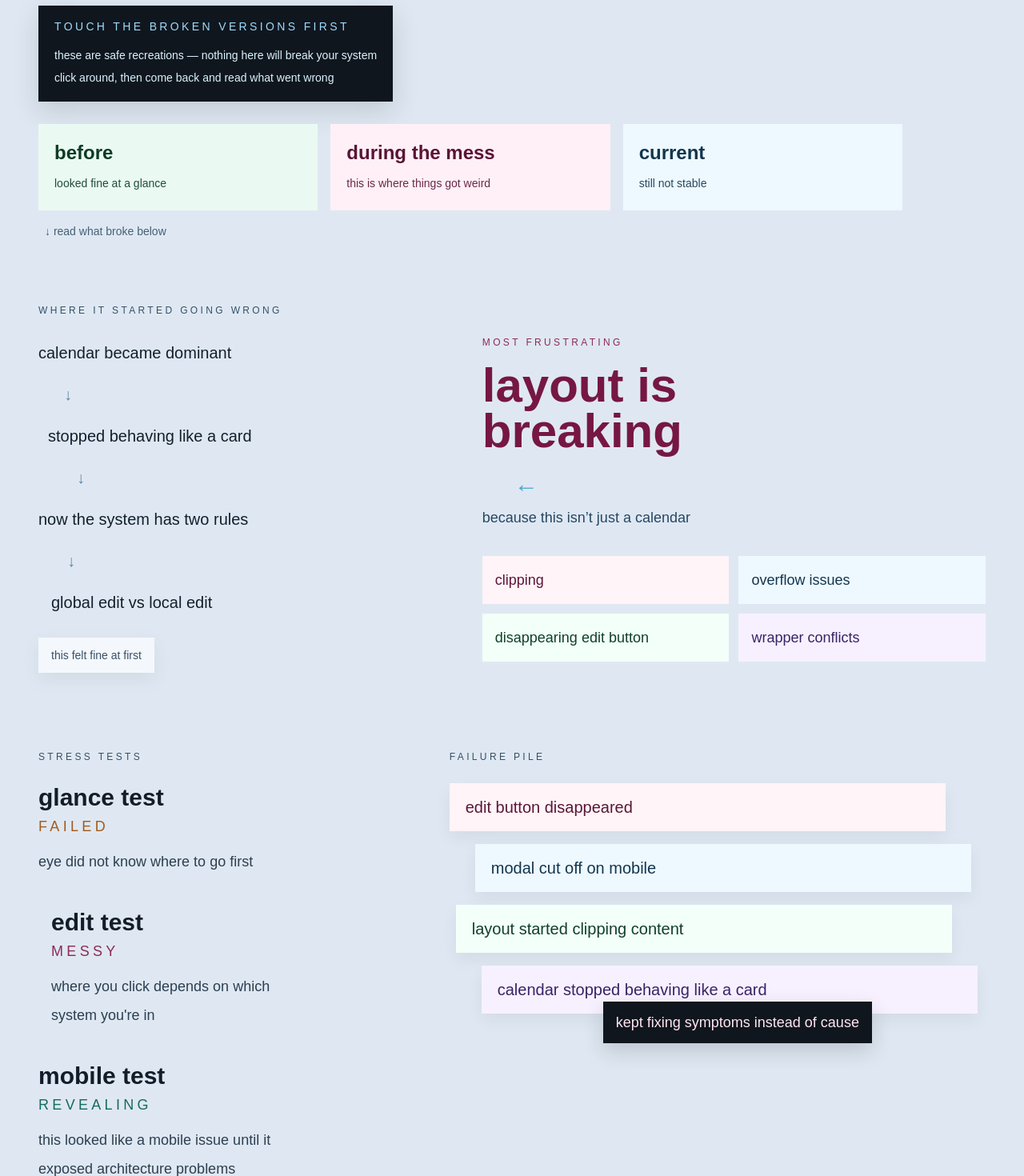
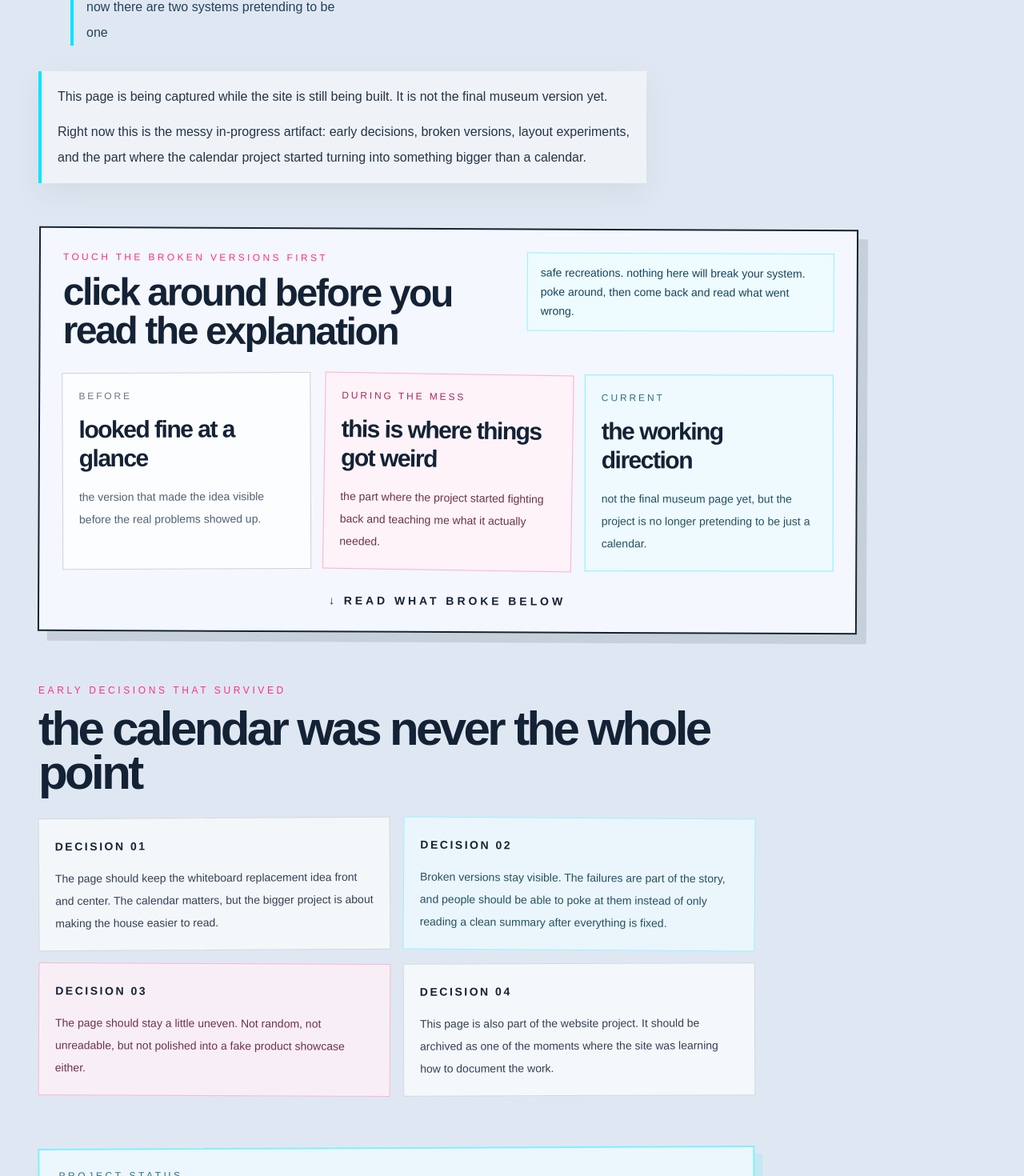
Before and after one commit to SoNerdyitHurts/so-nerdy, a Next.js app: page /projects/calendar in a window 1280 px wide. Shown: the part 657-2127 px from the top of the page at 80% size. Built offline with nearby package versions, Linux system fonts and the light colour scheme.

Commit message:
Archive messy calendar project page

```diff
--- a/src/app/projects/calendar/page.tsx
+++ b/src/app/projects/calendar/page.tsx
@@ -17,7 +17,7 @@ const pokeVersions = [
   },
   {
     title: "current",
-    note: "still not stable",
+    note: "the working direction",
     href: "/projects/calendar/exhibits/current",
   },
 ];
@@ -48,15 +48,43 @@ const stressTests = [
 ];
 
 const currentState = [
-  "partially working",
-  "still fighting itself",
-  "not stable",
-  "looks finished → isn’t",
+  "the calendar project is complete",
+  "the website page is still being built",
+  "broken versions are becoming playable artifacts",
+  "final museum page comes after this archive pass",
 ];
 
 const futureThreads = [
-  "iphone integrations for status cards",
-  "status syncing after visual direction is locked",
+  "archive this messy in-progress page",
+  "add reset logic for playable versions",
+  "build the finished project presentation",
+];
+
+const earlyDecisions = [
+  {
+    title: "decision 01",
+    body: "The page should keep the whiteboard replacement idea front and center. The calendar matters, but the bigger project is about making the house easier to read.",
+    className:
+      "rotate-[-0.35deg] border-[#142235]/15 bg-white/65 text-[#334155]",
+  },
+  {
+    title: "decision 02",
+    body: "Broken versions stay visible. The failures are part of the story, and people should be able to poke at them instead of only reading a clean summary after everything is fixed.",
+    className:
+      "rotate-[0.4deg] border-[#00e5ff]/35 bg-[#eefbff]/80 text-[#245064]",
+  },
+  {
+    title: "decision 03",
+    body: "The page should stay a little uneven. Not random, not unreadable, but not polished into a fake product showcase either.",
+    className:
+      "rotate-[0.25deg] border-[#ff2e88]/30 bg-[#fff2f8]/80 text-[#6e314c]",
+  },
+  {
+    title: "decision 04",
+    body: "This page is also part of the website project. It should be archived as one of the moments where the site was learning how to document the work.",
+    className:
+      "rotate-[-0.2deg] border-[#142235]/15 bg-white/70 text-[#334155]",
+  },
 ];
 
 export default function CalendarProjectPage() {
@@ -106,6 +134,18 @@ export default function CalendarProjectPage() {
       </div>
 
       <div className="mx-auto max-w-[1280px] px-5 pb-24 pt-10 md:px-8 lg:px-12">
+        <Link
+          href="/this-site"
+          className="mb-5 block max-w-[760px] rotate-[-0.25deg] border border-[#00e5ff]/35 bg-[#eefbff]/80 px-4 py-3 text-sm leading-7 text-[#16445c] shadow-[0_10px_28px_rgba(0,229,255,0.08)] transition hover:rotate-0 hover:border-[#ff2e88]/40 hover:bg-[#fff2f8]/80 hover:text-[#7a1b46]"
+        >
+          <span className="block text-[11px] uppercase tracking-[0.24em] text-[#2f6f86]">
+            website build artifact
+          </span>
+          <span className="mt-1 block">
+            this page is also part of the website project — see the site being built →
+          </span>
+        </Link>
+
         <div className="inline-block border border-[#ff2e88]/25 bg-[#fff2f8]/70 px-4 py-2 text-[11px] uppercase tracking-[0.24em] text-[#ad245f]">
           ⚠ live environment — changes happening without warning
         </div>
@@ -134,18 +174,36 @@ export default function CalendarProjectPage() {
           <div className="mt-6 ml-10 max-w-[340px] border-l-4 border-[#00e5ff] pl-4 text-base leading-8 text-[#22425a]">
             now there are two systems pretending to be one
           </div>
+
+          <div className="mt-8 max-w-3xl border-l-4 border-[#00e5ff] bg-white/50 px-5 py-4 text-base leading-8 text-[#243447] shadow-[0_14px_35px_rgba(20,34,53,0.06)]">
+            <p>
+              This page is being captured while the site is still being built. It
+              is not the final museum version yet.
+            </p>
+            <p className="mt-3">
+              Right now this is the messy in-progress artifact: early decisions,
+              broken versions, layout experiments, and the part where the
+              calendar project started turning into something bigger than a
+              calendar.
+            </p>
+          </div>
         </div>
 
         {/* primary action block */}
-        <section className="mt-14 max-w-[1080px]">
-          <div className="inline-block bg-[#10161d] px-5 py-4 text-[#f6fbff] shadow-[0_12px_32px_rgba(16,22,29,0.14)]">
-            <div className="text-sm uppercase tracking-[0.24em] text-[#9cdcff]">
-              touch the broken versions first
+        <section className="mt-14 max-w-5xl rotate-[0.25deg] border-2 border-[#142235] bg-[#f8fbff]/85 p-5 shadow-[12px_12px_0_rgba(20,34,53,0.12)] md:p-7">
+          <div className="flex flex-col gap-3 md:flex-row md:items-start md:justify-between">
+            <div>
+              <p className="text-xs uppercase tracking-[0.28em] text-[#ff2e88]">
+                touch the broken versions first
+              </p>
+              <h2 className="mt-3 max-w-3xl text-3xl font-black leading-none tracking-[-0.05em] text-[#142235] md:text-5xl">
+                click around before you read the explanation
+              </h2>
             </div>
-            <div className="mt-3 text-sm leading-7 text-[#d9f3ff]">
-              these are safe recreations — nothing here will break your system
-              <br />
-              click around, then come back and read what went wrong
+
+            <div className="max-w-sm border border-[#00e5ff]/40 bg-[#eefbff] px-4 py-3 text-sm leading-6 text-[#16445c]">
+              safe recreations. nothing here will break your system. poke
+              around, then come back and read what went wrong.
             </div>
           </div>
 
@@ -154,23 +212,91 @@ export default function CalendarProjectPage() {
               <Link
                 key={item.href}
                 href={item.href}
-                className={`group block px-5 py-5 transition ${
+                className={`group block min-h-[180px] p-5 transition hover:-translate-y-1 ${
                   index === 0
-                    ? "bg-[#eafaf3] text-[#0d3b23] hover:bg-[#ddf7ea]"
+                    ? "rotate-[-0.5deg] border border-[#142235]/20 bg-white/75 hover:border-[#ff2e88] hover:bg-[#fff2f8]"
                     : index === 1
-                      ? "bg-[#fff0f7] text-[#5a1435] hover:bg-[#ffe6f2]"
-                      : "bg-[#eef8ff] text-[#10364c] hover:bg-[#e2f3ff]"
+                      ? "rotate-[0.65deg] border border-[#ff2e88]/35 bg-[#fff2f8]/85 hover:border-[#ff2e88] hover:bg-[#ffe6f1]"
+                      : "rotate-[-0.2deg] border border-[#00e5ff]/45 bg-[#eefbff]/90 hover:border-[#00e5ff] hover:bg-[#ddf8ff]"
                 }`}
               >
-                <div className="text-2xl font-semibold">{item.title}</div>
-                <div className="mt-2 text-sm leading-7 opacity-90">{item.note}</div>
+                <p
+                  className={`text-xs uppercase tracking-[0.24em] ${
+                    index === 0
+                      ? "text-[#6d7786]"
+                      : index === 1
+                        ? "text-[#ad245f]"
+                        : "text-[#2f6f86]"
+                  }`}
+                >
+                  {item.title}
+                </p>
+                <h3 className="mt-4 text-3xl font-black tracking-[-0.05em] text-[#142235]">
+                  {item.note}
+                </h3>
+                <p
+                  className={`mt-4 text-sm leading-7 ${
+                    index === 0
+                      ? "text-[#506173]"
+                      : index === 1
+                        ? "text-[#6e314c]"
+                        : "text-[#245064]"
+                  }`}
+                >
+                  {index === 0
+                    ? "the version that made the idea visible before the real problems showed up."
+                    : index === 1
+                      ? "the part where the project started fighting back and teaching me what it actually needed."
+                      : "not the final museum page yet, but the project is no longer pretending to be just a calendar."}
+                </p>
               </Link>
             ))}
           </div>
 
-          <div className="mt-4 ml-2 text-sm text-[#456178]">
+          <div className="mt-7 text-center text-sm font-black uppercase tracking-[0.28em] text-[#142235]">
             ↓ read what broke below
           </div>
+        </section>
+
+        <section className="mt-16 max-w-4xl">
+          <p className="text-xs uppercase tracking-[0.3em] text-[#ff2e88]">
+            early decisions that survived
+          </p>
+
+          <h2 className="mt-3 max-w-4xl text-4xl font-black leading-[0.92] tracking-[-0.06em] text-[#142235] md:text-6xl">
+            the calendar was never the whole point
+          </h2>
+
+          <div className="mt-7 grid gap-4 md:grid-cols-2">
+            {earlyDecisions.map((decision) => (
+              <div
+                key={decision.title}
+                className={`border p-5 text-sm leading-7 ${decision.className}`}
+              >
+                <p className="font-black uppercase tracking-[0.18em] text-[#142235]">
+                  {decision.title}
+                </p>
+                <p className="mt-3">{decision.body}</p>
+              </div>
+            ))}
+          </div>
+        </section>
+
+        <section className="mt-16 max-w-4xl rotate-[-0.25deg] border-2 border-[#00e5ff]/45 bg-[#eefbff]/85 p-6 shadow-[10px_10px_0_rgba(0,229,255,0.12)]">
+          <p className="text-xs uppercase tracking-[0.3em] text-[#2f6f86]">
+            project status
+          </p>
+
+          <h2 className="mt-3 text-4xl font-black leading-none tracking-[-0.06em] text-[#142235] md:text-6xl">
+            the actual calendar project is done
+          </h2>
+
+          <p className="mt-5 max-w-3xl text-base leading-8 text-[#245064]">
+            The system this page is about is complete, deployed, operational,
+            and being used. The messy part now is the website documenting it:
+            preserving the broken versions, explaining what changed, and turning
+            the build into something people can explore.
+          </p>
         </section>
 
         {/* story flow */}
@@ -359,7 +485,7 @@ export default function CalendarProjectPage() {
               </div>
 
               <div className="mt-7 inline-block bg-[#fff0f7] px-4 py-3 text-lg text-[#7a1b46] shadow-[0_8px_22px_rgba(122,27,70,0.08)]">
-                don’t trust this yet
+                trust the calendar, archive this page
               </div>
             </div>
 
```
